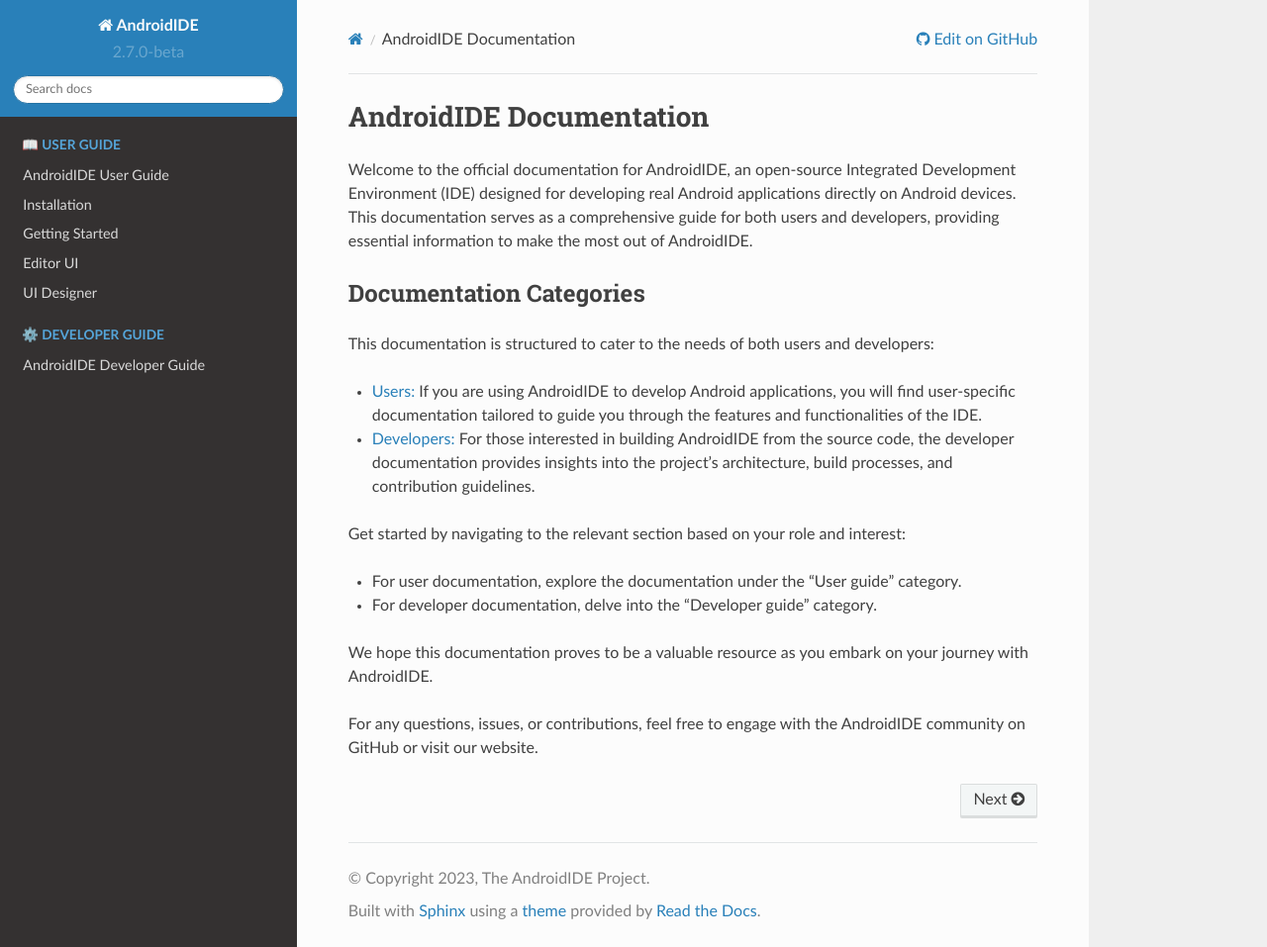
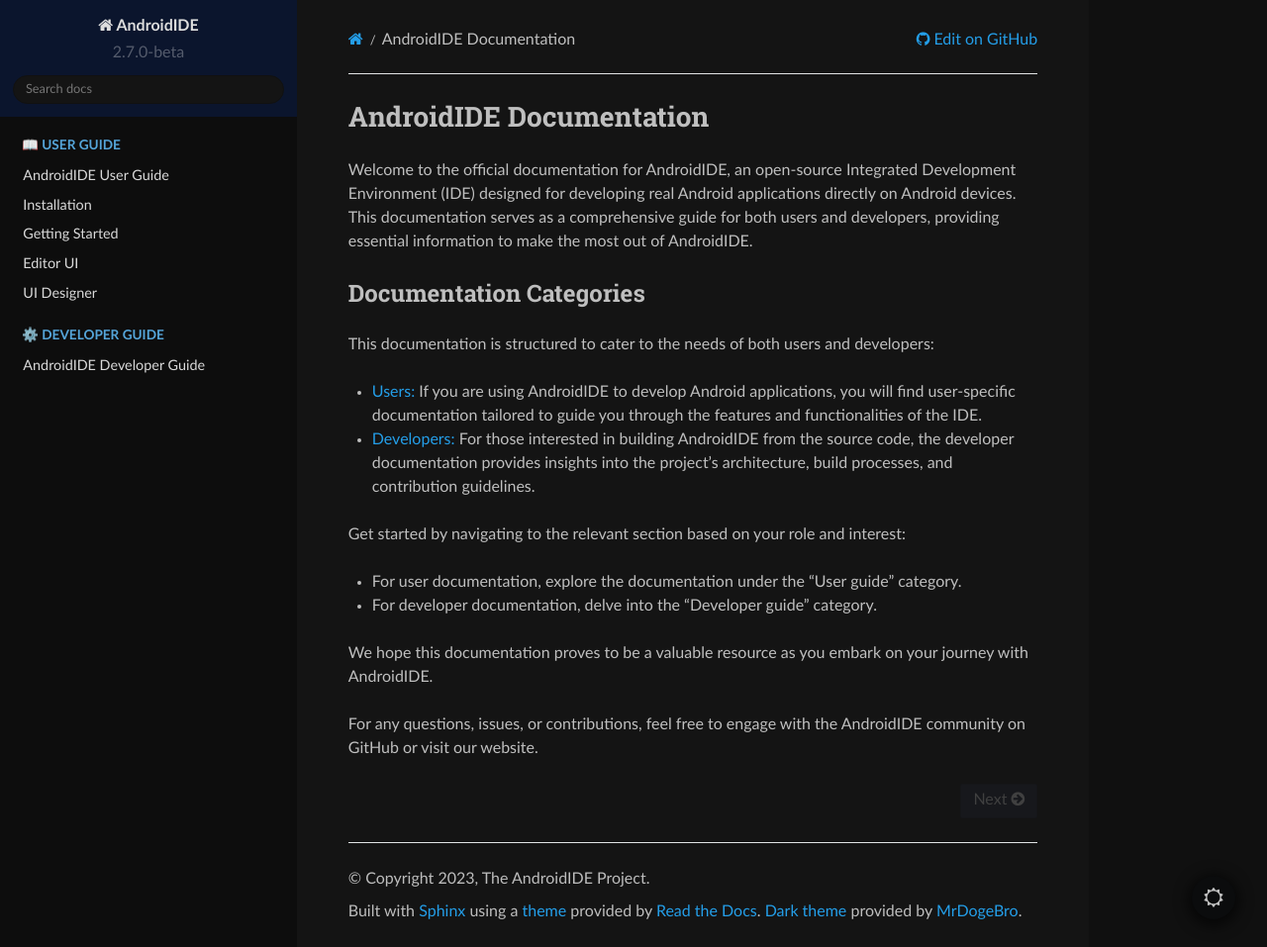
Before and after one commit to AndroidIDEOfficial/docs, a Sphinx documentation site: the page built from docs/index.rst, in a window 1280 px wide and 957 px high. Shown: the whole window at 99% size. Built offline with Sphinx 7.4.7 and the Read the Docs theme 2.0.0, drawn with Linux system fonts in a browser that asks for light colours.

Commit message:
Added Dark mode

```diff
--- a/docs/conf.py
+++ b/docs/conf.py
@@ -2,53 +2,47 @@
 
 # -- Project information
 
-project = 'AndroidIDE'
-copyright = '2023, The AndroidIDE Project'
-author = 'AndroidIDE'
+project = "AndroidIDE"
+copyright = "2023, The AndroidIDE Project"
+author = "AndroidIDE"
 github_user = "AndroidIDEOfficial"
 github_repo = "docs"
 github_version = "main"
 
-release = '2.7'
-version = '2.7.0-beta'
+release = "2.7"
+version = "2.7.0-beta"
 
 # -- General configuration
 
 extensions = [
-    'sphinx.ext.duration',
-    'sphinx.ext.doctest',
-    'sphinx.ext.autodoc',
-    'sphinx.ext.autosummary',
-    'sphinx.ext.intersphinx'
+    "sphinx.ext.duration",
+    "sphinx.ext.doctest",
+    "sphinx.ext.autodoc",
+    "sphinx.ext.autosummary",
+    "sphinx.ext.intersphinx",
+    "sphinx_rtd_dark_mode",
 ]
 
-intersphinx_mapping = {
-}
+intersphinx_mapping = {}
 
-intersphinx_disabled_domains = ['std']
+intersphinx_disabled_domains = ["std"]
 
-source_suffix = {
-    '.rst': 'restructuredtext',
-    '.md': 'markdown'
-}
+source_suffix = {".rst": "restructuredtext", ".md": "markdown"}
 
-templates_path = ['_templates']
+templates_path = ["_templates"]
 
 # -- Options for HTML output
 
-html_theme = 'sphinx_rtd_theme'
+html_theme = "sphinx_rtd_theme"
 html_theme_options = {
-    'vcs_pageview_mode': 'blob',
+    "vcs_pageview_mode": "blob",
 }
 html_context = {
     "display_github": True,
     "github_user": github_user,
     "github_repo": github_repo,
     "github_version": github_version,
-    "conf_py_path": "/docs/"
+    "conf_py_path": "/docs/",
 }
 
-html_static_path = ['_static']
-
-# -- Options for EPUB output
-epub_show_urls = 'footnote'
+html_static_path = ["_static"]
--- a/docs/user/installation.rst
+++ b/docs/user/installation.rst
@@ -74,6 +74,7 @@
 
 
 * One command to setup the terminal and install build tools:
+
   .. code-block:: bash
 
      cd && pkg upg && idesetup -c
--- a/requirements.txt
+++ b/requirements.txt
@@ -1,2 +1,3 @@
-sphinx==7.1.2
-sphinx-rtd-theme==1.3.0rc1
+Sphinx==7.2.6
+sphinx-rtd-dark-mode==1.3.0
+sphinx-rtd-theme==2.0.0
```
